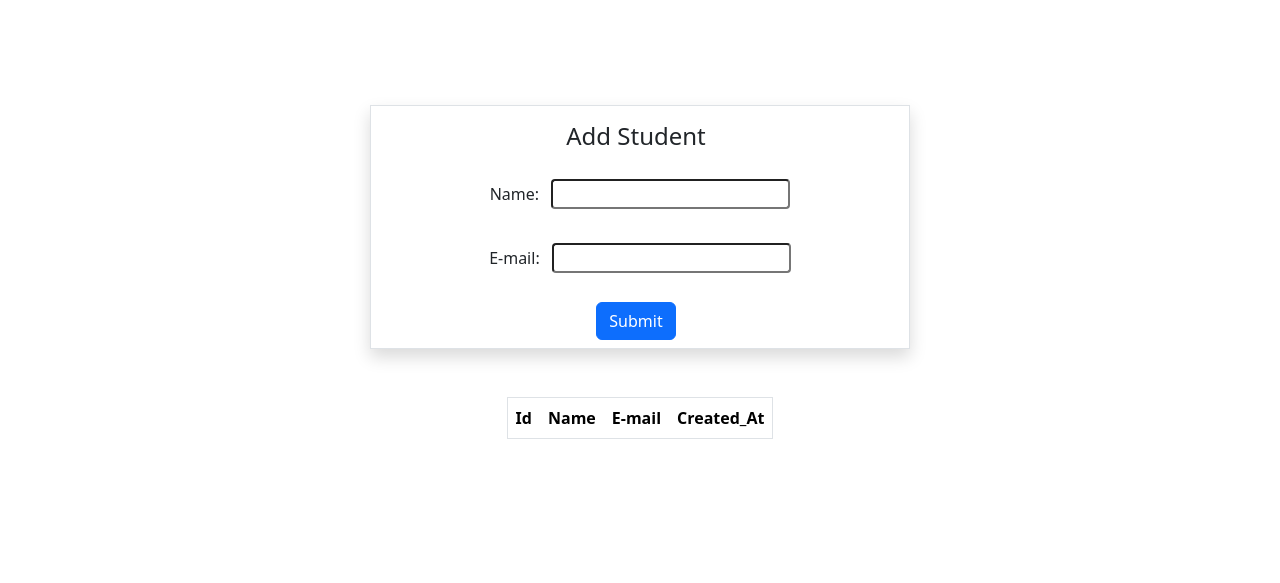
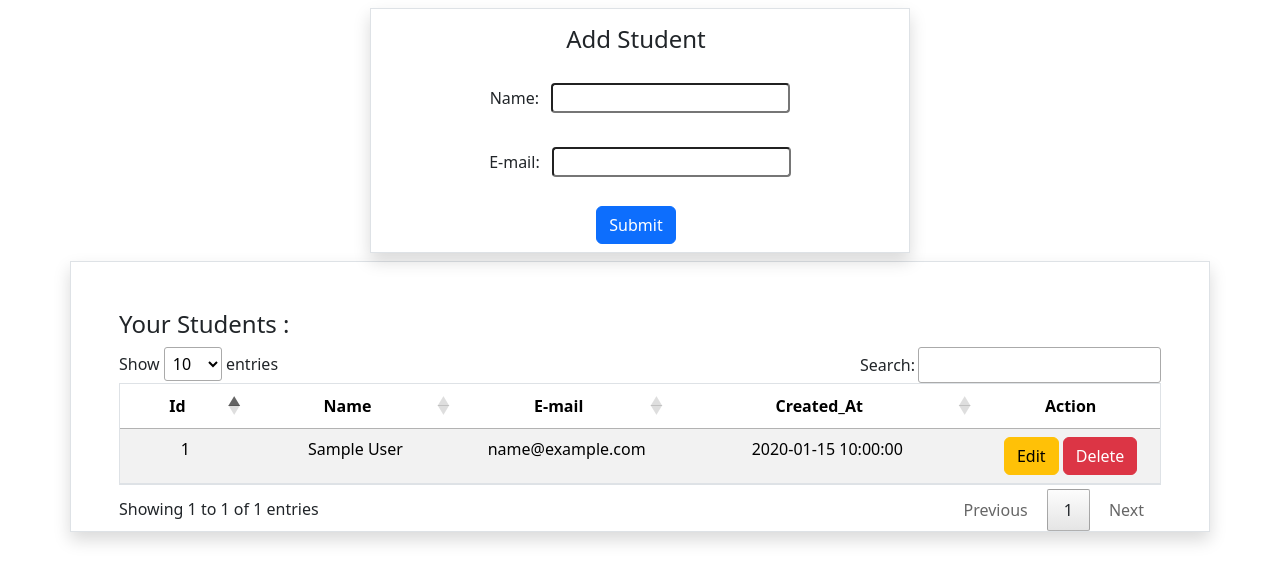
Before and after one commit to geekyanuj/LearnPHP, a PHP site: page /crud-ajax/index.php in a window 1280 px wide. Shown: the top 583 px of the page. Run offline with PHP 8.4, Linux system fonts and the light colour scheme; tables that the repository leaves empty or names only in its code hold one stand-in row (values such as "Sample post"); lists and menus that the app fills with data are empty; some libraries are stand-ins or nearby versions.

Commit message:
Crud-ajax completed

```diff
--- a/crud-ajax/get.php
+++ b/crud-ajax/get.php
@@ -17,43 +17,23 @@ include("connection.php");
 // }
 
 
-$response = "SELECT * FROM students";
-$result = mysqli_query($connection, $response);
-
-// if ($result) {
-//     $data = array();
-//     foreach ($result as $value) {
-//         $data[] = $value['id'];
-//         $data[] = $value['name'];
-//         $data[] = $value['email'];
-//         $data[] = $value['created_at'];
-//     }
-//     $output= array("data" => $data);
-//     header('Content-type:application/json');
-//     echo json_encode($output);
-//     // print_r($data);
-// }
-
-if ($result) {
+$sql = "SELECT * FROM students";
+$resultset = mysqli_query($connection, $sql) or die("database error:" . mysqli_error($conn));
 $data = array();
-    while ($value = mysqli_fetch_assoc($result)) {
-        $data[] = array(
-            'id' => $value['id'],
-            'name' => $value['name'],
-            'email' => $value['email'],
-            'created_at' => $value['created_at']
-        );
+while ($rows = mysqli_fetch_assoc($resultset)) {
+    $data[] = $rows;
 }
-    $output = array('data' => $data);
-    header('Content-type: application/json');
-    echo json_encode($output);
-} else {
-    echo json_encode(array('error' => 'Query failed'));
-}
+// $results = array(
+//     "iTotalRecords" => count($data),
+//     "aaData" => $data
+// );
+// echo json_encode($results);
 
 
-
-
-
-
-?>
+$results = array(
+    // "draw" => isset($_GET['draw']) ? intval($_GET['draw']) : 0, // DataTables draw counter
+    "recordsTotal" => count($data), // Total records without filter
+    "recordsFiltered" => count($data), // Total records after filter
+    "data" => $data // The filtered data
+);
+echo json_encode($results);
--- a/crud-ajax/index.php
+++ b/crud-ajax/index.php
@@ -3,18 +3,22 @@
 
 <head>
     <title>CRUD Operation in PHP</title>
-    <!-- <link rel="stylesheet" href="style.css"> -->
-    <link href="https://cdn.jsdelivr.net/npm/bootstrap@5.3.3/dist/css/bootstrap.min.css" rel="stylesheet"
-        integrity="sha384-QWTKZyjpPEjISv5WaRU9OFeRpok6YctnYmDr5pNlyT2bRjXh0JMhjY6hW+ALEwIH" crossorigin="anonymous">
 
-    <script src="https://code.jquery.com/jquery-3.5.0.js"></script>
+    <!-- Include DataTables CSS -->
+    <link href="https://cdn.jsdelivr.net/npm/bootstrap@5.3.3/dist/css/bootstrap.min.css" rel="stylesheet" integrity="sha384-QWTKZyjpPEjISv5WaRU9OFeRpok6YctnYmDr5pNlyT2bRjXh0JMhjY6hW+ALEwIH" crossorigin="anonymous">
+    <link rel="stylesheet" type="text/css" href="https://cdn.datatables.net/1.11.5/css/jquery.dataTables.min.css">
 
-    <link rel="stylesheet" href="https://cdn.datatables.net/2.2.2/css/dataTables.dataTables.css" />
-    <script src="https://cdn.datatables.net/2.2.2/js/dataTables.js"></script>
+
+
+
+
+
+
 </head>
 
 <body>
-    <div class="container d-flex flex-column justify-content-center align-items-center" style="min-height: 70vh;">
+    <!-- Add student -->
+    <div class="container d-flex flex-column justify-content-center align-items-center mt-2">
         <div class="row border text-center shadow px-2 pe-3 pt-3">
             <h4>Add Student</h4>
             <div class="col">
@@ -33,54 +37,110 @@
                 </form>
             </div>
         </div>
+    </div>
 
 
+    <!-- Modal -->
+    <div class="modal fade" id="updateStudentModal" tabindex="-1" aria-labelledby="updateStudentLabel" aria-hidden="true">
+        <div class="modal-dialog">
+            <div class="modal-content">
+                <div class="modal-header">
+                    <h5 class="modal-title" id="updateStudentLabel">Update Student</h5>
+                    <button type="button" class="btn-close" data-bs-dismiss="modal" aria-label="Close"></button>
+                </div>
+                <div class="modal-body">
+                    <div class="row border text-center shadow px-2 pe-3 pt-3">
+                        <div class="col">
+                            <form action="update.php" method="post" id="updateFormId">
+                                <div class="input-container mt-2 p-2">
+                                    <label class="p-2">Name: </label>
+                                    <input type="text" name="name" id="u-name" class="rounded-1"><br>
+                                </div>
+                                <div class="input-container mt-2 p-2">
+
+                                    <input type="text" name="id" id="id" class="rounded-1"><br>
+                                </div>
+
+                                <div class="input-container mt-2 p-2">
+                                    <label class="p-2">E-mail: </label>
+                                    <input type="email" name="email" id="u-email" class="rounded-1" required><br>
+                                </div>
+                                <div class="input-container mt-2 p-2">
+                                    <input id="updateButtonbtn" name="update" type="submit" class="btn-primary btn" value="Update">
+                                </div>
+                            </form>
+                        </div>
+                    </div>
+                </div>
+
+            </div>
+        </div>
+    </div>
+
+
+    <div class="container border px-5 mt-2 shadow justify-content-center align-items-center">
         <div class="mt-5">
-            <table class="table table-striped table-hover" id="dataTable">
-                <table class="table table-striped table-hover" id="dataTable">
+            <h4>Your Students :</h4>
+            <table class="table table-striped table-hover border" id="dataTable">
                 <thead class="border">
                     <tr>
                         <th scope="col">Id</th>
                         <th scope="col">Name</th>
                         <th scope="col">E-mail</th>
                         <th scope="col">Created_At</th>
-                        <!-- <th scope="col" colspan="2">Action</th> -->
-
+                        <th scope="col" colspan="2" class="text-center justify-content-center">Action</th>
                     </tr>
                 </thead>
-                <tbody>
-                </tbody>
+
             </table>
         </div>
     </div>
 </body>
-<script src="https://cdn.jsdelivr.net/npm/bootstrap@5.3.3/dist/js/bootstrap.bundle.min.js"
-    integrity="sha384-YvpcrYf0tY3lHB60NNkmXc5s9fDVZLESaAA55NDzOxhy9GkcIdslK1eN7N6jIeHz"
-    crossorigin="anonymous"></script>
-<script type="text/javascript" src="http://ajax.googleapis.com/ajax/libs/jquery/3.6.1/jquery.min.js"></script>
+
+<!-- Include jQuery -->
+<script src="https://code.jquery.com/jquery-3.6.0.min.js"></script>
+
+<!-- Include Bootstrap JS -->
+<script src="https://cdn.jsdelivr.net/npm/bootstrap@5.3.3/dist/js/bootstrap.bundle.min.js" integrity="sha384-YvpcrYf0tY3lHB60NNkmXc5s9fDVZLESaAA55NDzOxhy9GkcIdslK1eN7N6jIeHz" crossorigin="anonymous"></script>
+
+<!-- Include DataTables JS -->
+<script type="text/javascript" charset="utf8" src="https://cdn.datatables.net/1.11.5/js/jquery.dataTables.min.js"></script>
+
 <script>
-    // <!-- Retrieving data using ajax  -->
+    // showing all reccords to table
     $(document).ready(function() {
-        $.noConflict();
-        var id = $('id').val();
-        var name = $('#name').val();
-        $('#dataTable').DataTable({
-            "processing": true,
-            " serverSide": true,
+        var table = $('#dataTable').DataTable({
             "ajax": {
-                url: 'get.php',
-                type: "POST",
-                dataType: 'html',
-                data: {
-                    id : id,
-                    name: name,
+                "url": "get.php",
+            },
+            "columns": [{
+                    "data": "id"
                 },
-                success: function(data) {
+                {
+                    "data": "name"
+                },
+                {
+                    "data": "email"
+                },
+                {
+                    "data": "created_at"
+                },
+                {
+                    "data": null,
+                    "render": function(data, type, row) {
+                        return '<button id="updateButton" class="btn btn-warning text-center" data-bs-toggle="modal" data-bs-target="#updateStudentModal" onclick=getData(' + row.id + ');>Edit</button> <button type="submit" class="btn btn-danger delete" id="delete" data-id='+ row.id +'>Delete</button>';
+                    }
                 }
-            },
+            ],
+            "columnDefs": [{
+                "className": "dt-center",
+                "targets": "_all"
+            }]
         });
+    });
 
-    });
+
+
     // <!-- Adding data using ajax -->
     $(document).ready(function() {
         $("#submitButton").click(function(event) {
@@ -88,16 +148,18 @@
 
             let form = $("#formId");
             let url = form.attr('action');
-            let table = $('#data');
+            let table = $('#dataTable').DataTable();
+
 
             $.ajax({
                 type: "POST",
                 url: url,
                 data: form.serialize(), // Serialize form data
                 success: function(data) {
+
+                    table.ajax.reload();
                     alert("Form Submitted Successfully");
-
-                    getdata();
+                    form[0].reset();
                 },
                 error: function(data) {
                     alert("Error occurred while submitting the form");
@@ -105,6 +167,102 @@
             });
         });
     });
+
+
+
+
+    // Retrieving and updating the data
+    function getData(id) {
+        // console.log("id",id);
+        // let form = $("#updateFormId");
+        $(document).ready(function() {
+            $.ajax({
+                type: "GET",
+                url: 'edit.php',
+                data: {
+                    "id": id,
+                },
+                dataType: "JSON",
+                success: function(response) {
+                    // console.log(response[0]);
+                    var id = $('#id').val(response[0]);
+                    var name = $('#u-name').val(response[1]);
+                    var email = $('#u-email').val(response[2]);
+
+                },
+                error: function(xhr, status, error) {
+                    console.error('AJAX error:', error);
+                }
+
+            });
+        });
+    }
+
+
+    $(document).ready(function() {
+        let form = $("#updateFormId");
+        let url = form.attr('action');
+        let id = form.attr('data-id');
+        let table = $('#dataTable').DataTable();
+        $("#updateButtonbtn").click(function(event) {
+            event.preventDefault(); // Prevent default form submission
+
+            $.ajax({
+                type: "POST",
+                url: url,
+                data: form.serialize(), // Serialize form data
+                success: function(data) {
+
+                    table.ajax.reload();
+                    alert("Update Successfully");
+                    form[0].reset();
+                    $('#updateStudentModal').modal('hide');
+                },
+                error: function(data) {
+                    alert("Error occurred while submitting the form");
+                }
+            });
+        });
+    });
+
+
+    //deleting the data --- another way of getting id from each row
+    $(document).ready(function() {
+        $("body").on("click","#delete",function(event){
+            let table = $('#dataTable').DataTable();
+            let id = $(this).attr('data-id');
+            // alert(id);
+            // console.log(id);
+            event.preventDefault(); // Prevent default form submission
+
+            if(confirm("Are you sure want to delete id : "+id)){
+                $.ajax({
+                    type: "POST",
+                    url: 'delete.php',
+                    data: {
+                        "id": id,
+                    },
+                    dataType: "JSON",
+                    success: function(data) {
+
+                        alert(data["message"]);
+                        table.ajax.reload();
+                    },
+                    error: function(data) {
+                        alert(data["message"]);
+                    }
+                });
+
+            }
+
+
+        });
+    });
+
+
+
 </script>
 
+
+
 </html>
```
Also changed, not shown: crud-ajax/delete.php (added, +24 -0 lines), crud-ajax/edit.php (added, +19 -0 lines), crud-ajax/update.php (added, +21 -0 lines). Lines whose indentation alone changed are shown as unchanged.
